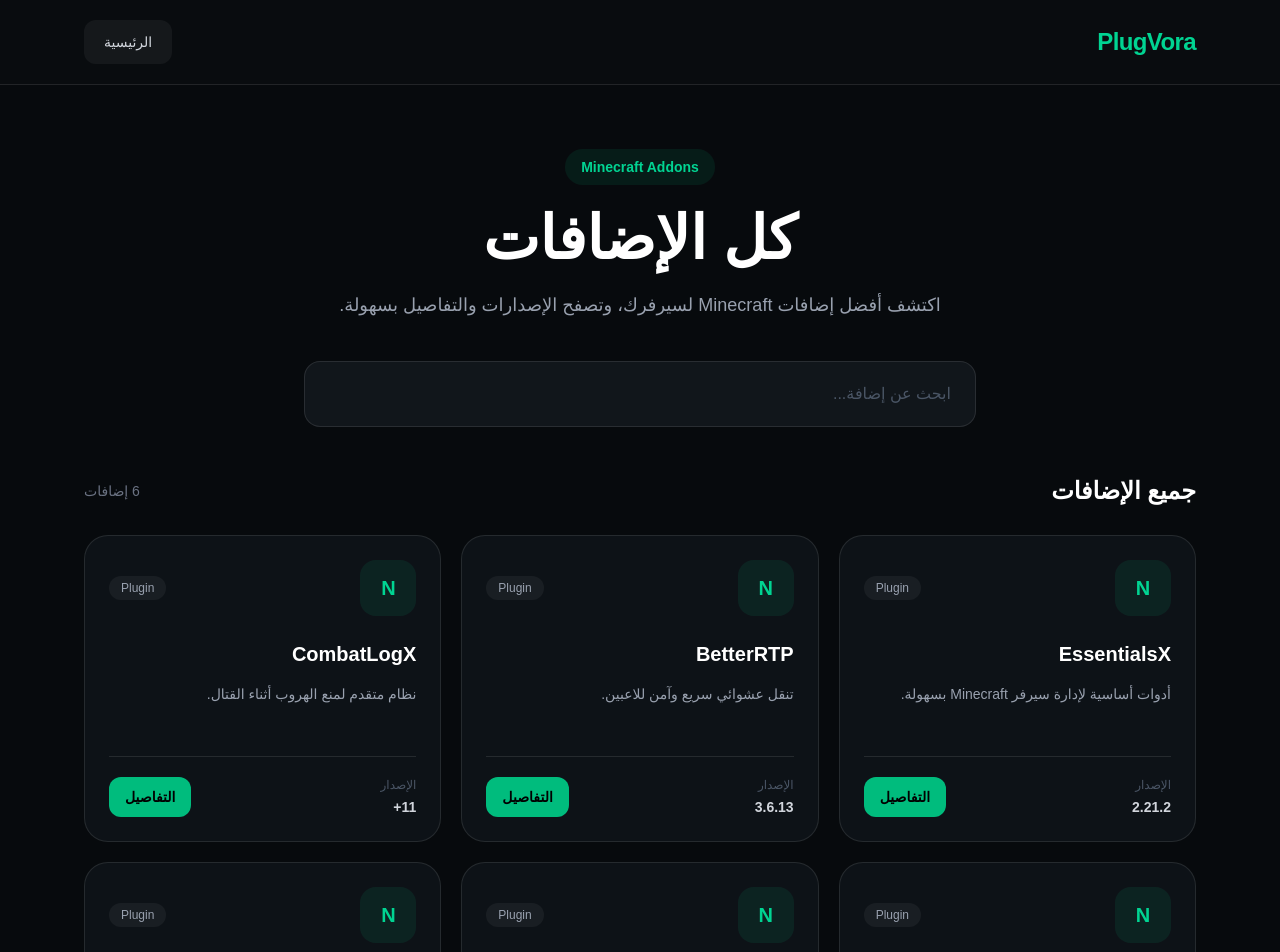
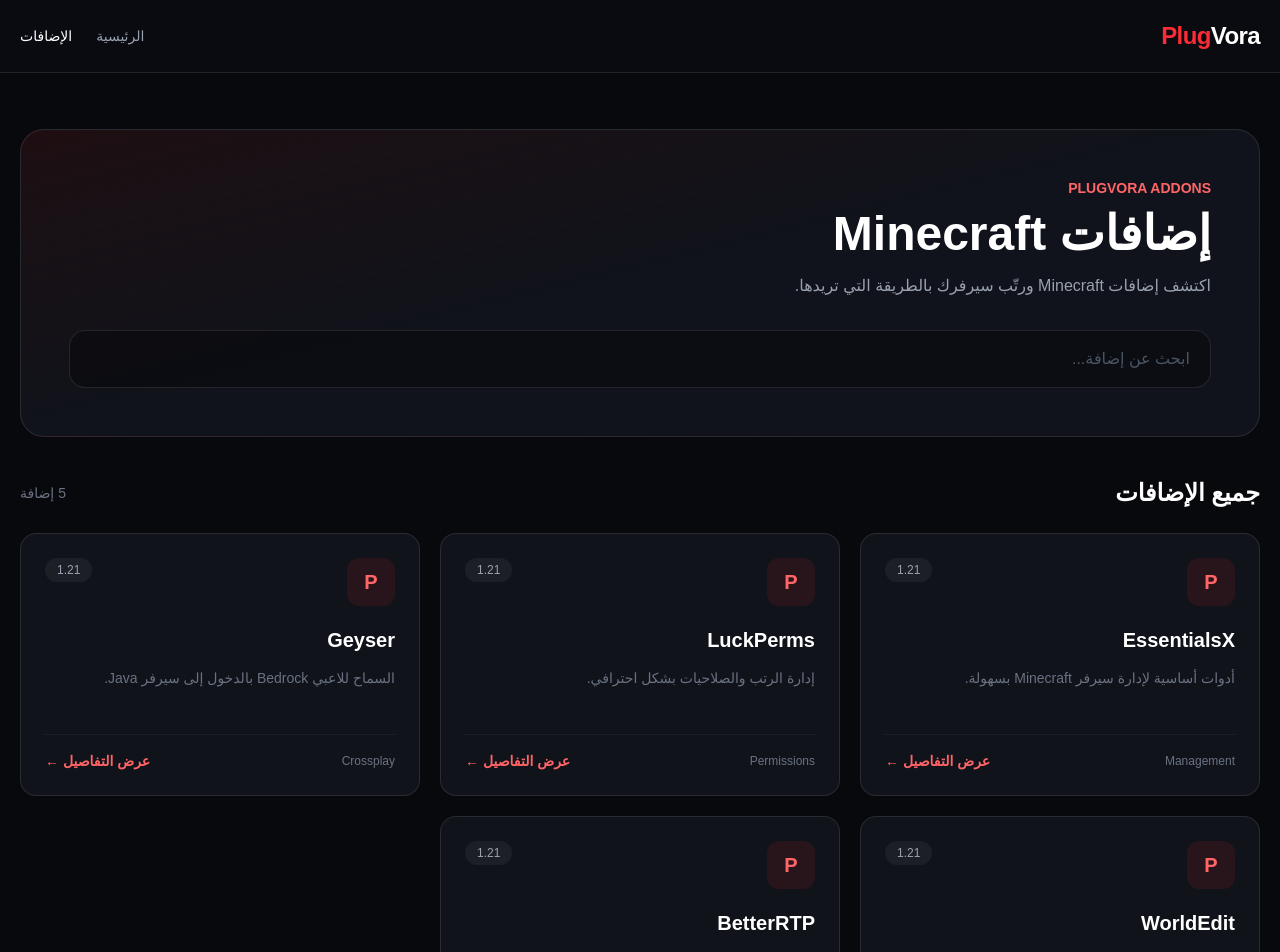
Before and after one commit to hslprrt-commits/6PlugVora, a Next.js app in the folder plugvora-app/: page / in a window 1280 px wide. Shown: the top 952 px of the page. Built offline with nearby package versions, Linux system fonts and the light colour scheme.

Commit message:
Update page.tsx

```diff
--- a/plugvora-app/app/page.tsx
+++ b/plugvora-app/app/page.tsx
@@ -1,153 +1,164 @@
+"use client";
+
+import Link from "next/link";
+import { useState } from "react";
+
 const addons = [
   {
     name: "EssentialsX",
     description: "أدوات أساسية لإدارة سيرفر Minecraft بسهولة.",
-    version: "2.21.2",
-    type: "Plugin",
-  },
-  {
-    name: "BetterRTP",
-    description: "تنقل عشوائي سريع وآمن للاعبين.",
-    version: "3.6.13",
-    type: "Plugin",
-  },
-  {
-    name: "CombatLogX",
-    description: "نظام متقدم لمنع الهروب أثناء القتال.",
-    version: "11+",
-    type: "Plugin",
+    version: "1.21",
+    category: "Management",
   },
   {
     name: "LuckPerms",
-    description: "إدارة الرتب والصلاحيات في السيرفر.",
-    version: "5.4+",
-    type: "Plugin",
-  },
-  {
-    name: "Citizens",
-    description: "إنشاء NPCs تفاعلية داخل عالم Minecraft.",
-    version: "2.0.41",
-    type: "Plugin",
+    description: "إدارة الرتب والصلاحيات بشكل احترافي.",
+    version: "1.21",
+    category: "Permissions",
   },
   {
     name: "Geyser",
     description: "السماح للاعبي Bedrock بالدخول إلى سيرفر Java.",
-    version: "2.x",
-    type: "Plugin",
+    version: "1.21",
+    category: "Crossplay",
+  },
+  {
+    name: "WorldEdit",
+    description: "أداة قوية لبناء وتعديل العوالم بسرعة.",
+    version: "1.21",
+    category: "Building",
+  },
+  {
+    name: "BetterRTP",
+    description: "نظام انتقال عشوائي للاعبين داخل العالم.",
+    version: "1.21",
+    category: "Teleport",
   },
 ];
 
 export default function AddonsPage() {
+  const [search, setSearch] = useState("");
+
+  const filteredAddons = addons.filter((addon) =>
+    addon.name.toLowerCase().includes(search.toLowerCase())
+  );
+
   return (
     <main
       dir="rtl"
-      className="min-h-screen bg-[#070a0d] text-white"
+      className="min-h-screen bg-[#08090d] text-white"
     >
       {/* Header */}
-      <header className="border-b border-white/10 bg-[#090c0f]">
-        <div className="mx-auto flex max-w-6xl items-center justify-between px-5 py-5">
-          <a
+      <header className="border-b border-white/10 bg-[#0b0d12]/90 backdrop-blur">
+        <div className="mx-auto flex max-w-7xl items-center justify-between px-5 py-5">
+          <Link
             href="/"
-            className="text-2xl font-black tracking-tight text-emerald-400"
+            className="text-2xl font-black tracking-tight"
           >
-            PlugVora
-          </a>
+            <span className="text-red-500">Plug</span>
+            <span>Vora</span>
+          </Link>
 
-          <a
-            href="/"
-            className="rounded-xl bg-white/5 px-5 py-3 text-sm text-gray-300 transition hover:bg-white/10"
+          <nav className="hidden gap-6 text-sm text-gray-400 sm:flex">
+            <Link href="/" className="transition hover:text-white">
+              الرئيسية
+            </Link>
+
+            <Link
+              href="/addons"
+              className="text-white"
             >
-            الرئيسية
-          </a>
+              الإضافات
+            </Link>
+          </nav>
         </div>
       </header>
 
       {/* Hero */}
-      <section className="mx-auto max-w-6xl px-5 pb-12 pt-16 text-center">
-        <span className="inline-block rounded-full bg-emerald-500/10 px-4 py-2 text-sm font-semibold text-emerald-400">
-          Minecraft Addons
-        </span>
+      <section className="mx-auto max-w-7xl px-5 pb-10 pt-14">
+        <div className="rounded-3xl border border-white/10 bg-gradient-to-br from-red-500/10 via-[#10131b] to-[#10131b] p-8 sm:p-12">
+          <p className="mb-3 text-sm font-bold text-red-400">
+            PLUGVORA ADDONS
+          </p>
 
-        <h1 className="mt-6 text-4xl font-black sm:text-6xl">
-          كل الإضافات
+          <h1 className="text-4xl font-black sm:text-5xl">
+            إضافات Minecraft
           </h1>
 
-        <p className="mx-auto mt-5 max-w-2xl text-lg leading-8 text-gray-400">
-          اكتشف أفضل إضافات Minecraft لسيرفرك، وتصفح الإصدارات
-          والتفاصيل بسهولة.
+          <p className="mt-4 max-w-2xl text-gray-400">
+            اكتشف إضافات Minecraft ورتّب سيرفرك بالطريقة التي تريدها.
           </p>
 
           {/* Search */}
-        <div className="mx-auto mt-10 max-w-2xl">
+          <div className="mt-8">
             <input
               type="text"
+              value={search}
+              onChange={(e) => setSearch(e.target.value)}
               placeholder="ابحث عن إضافة..."
-            className="w-full rounded-2xl border border-white/10 bg-[#11161b] px-6 py-5 text-right text-white outline-none transition placeholder:text-gray-600 focus:border-emerald-500"
+              className="w-full rounded-2xl border border-white/10 bg-black/30 px-5 py-4 text-white outline-none placeholder:text-gray-600 transition focus:border-red-500/50"
             />
+          </div>
         </div>
       </section>
 
       {/* Addons */}
-      <section className="mx-auto max-w-6xl px-5 pb-20">
-        <div className="mb-7 flex items-center justify-between">
-          <h2 className="text-2xl font-bold">
+      <section className="mx-auto max-w-7xl px-5 pb-20">
+        <div className="mb-6 flex items-center justify-between">
+          <h2 className="text-2xl font-black">
             جميع الإضافات
           </h2>
 
           <span className="text-sm text-gray-500">
-            {addons.length} إضافات
+            {filteredAddons.length} إضافة
           </span>
         </div>
 
+        {filteredAddons.length === 0 ? (
+          <div className="rounded-2xl border border-white/10 bg-white/[0.03] p-10 text-center">
+            <p className="text-gray-400">
+              ماكو إضافة بهذا الاسم.
+            </p>
+          </div>
+        ) : (
           <div className="grid gap-5 sm:grid-cols-2 lg:grid-cols-3">
-          {addons.map((addon) => (
-            <article
+            {filteredAddons.map((addon) => (
+              <Link
                 key={addon.name}
-              className="group rounded-3xl border border-white/10 bg-[#0d1217] p-6 transition duration-300 hover:-translate-y-1 hover:border-emerald-500/40 hover:bg-[#10171c]"
+                href={`/addon/${encodeURIComponent(addon.name)}`}
+                className="group rounded-2xl border border-white/10 bg-[#10131a] p-6 transition duration-300 hover:-translate-y-1 hover:border-red-500/40 hover:bg-[#141720]"
               >
-              {/* Icon */}
-              <div className="mb-6 flex items-center justify-between">
-                <div className="flex h-14 w-14 items-center justify-center rounded-2xl bg-emerald-500/10 text-xl font-black text-emerald-400">
-                  N
+                <div className="mb-5 flex items-start justify-between">
+                  <div className="flex h-12 w-12 items-center justify-center rounded-xl bg-red-500/10 text-xl font-black text-red-400">
+                    P
                   </div>
 
                   <span className="rounded-full bg-white/5 px-3 py-1 text-xs text-gray-400">
-                  {addon.type}
+                    {addon.version}
                   </span>
                 </div>
 
-              {/* Name */}
-              <h3 className="text-xl font-bold transition group-hover:text-emerald-400">
+                <h3 className="text-xl font-bold transition group-hover:text-red-400">
                   {addon.name}
                 </h3>
 
-              {/* Description */}
-              <p className="mt-3 min-h-[52px] text-sm leading-7 text-gray-400">
+                <p className="mt-3 min-h-[48px] text-sm leading-6 text-gray-500">
                   {addon.description}
                 </p>
 
-              {/* Version */}
-              <div className="mt-6 flex items-center justify-between border-t border-white/10 pt-5">
-                <div>
-                  <p className="text-xs text-gray-600">
-                    الإصدار
-                  </p>
+                <div className="mt-5 flex items-center justify-between border-t border-white/5 pt-4">
+                  <span className="text-xs text-gray-500">
+                    {addon.category}
+                  </span>
 
-                  <p className="mt-1 text-sm font-semibold text-gray-300">
-                    {addon.version}
-                  </p>
+                  <span className="text-sm font-bold text-red-400">
+                    عرض التفاصيل ←
+                  </span>
                 </div>
-
-                <a
-                  href={`/addon/${encodeURIComponent(addon.name)}`}
-                  className="rounded-xl bg-emerald-500 px-4 py-2.5 text-sm font-bold text-black transition hover:bg-emerald-400"
-                >
-                  التفاصيل
-                </a>
-              </div>
-            </article>
+              </Link>
             ))}
           </div>
+        )}
       </section>
 
       {/* Footer */}
```
Lines whose indentation alone changed are shown as unchanged.
